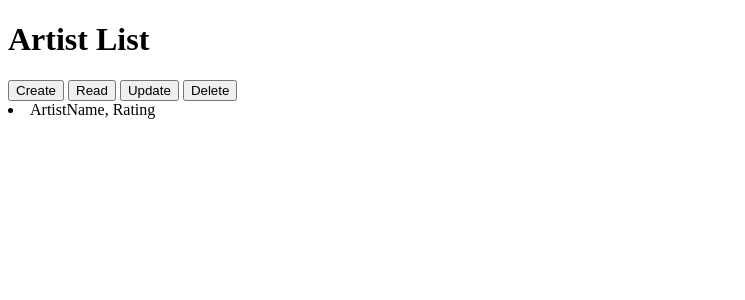
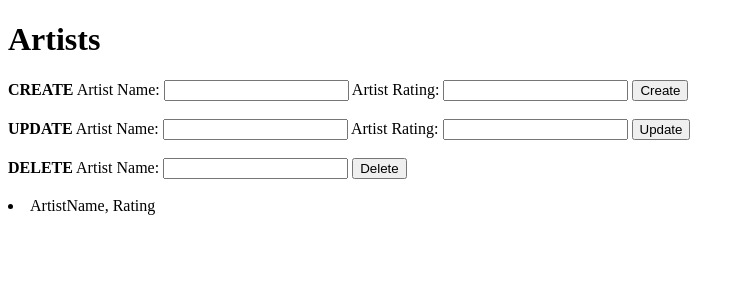
Before and after one commit to btcook2004/databasesS2025, a Flask app: template FlaskFrontEnd/app/templates/artists.html in a window 1280 px wide. Shown: the part 46-346 px from the top of the page, without its empty margins (0-745 px from the left). Run offline with Flask 3, Linux system fonts and the light colour scheme; the template is opened without the code that fills it, so the values that code supplies are empty.

Commit message:
Working Website for Artists

```diff
--- a/FlaskFrontEnd/CRUD/CRUD_Artist.py
+++ b/FlaskFrontEnd/CRUD/CRUD_Artist.py
@@ -13,12 +13,6 @@ def CreateArtist(ArtistName, Rating):
     mycursor.execute("INSERT INTO ARTIST (ArtistName, Rating) VALUES (%s, %s)", (ArtistName, Rating))
     # mydb.commit()
 
-# def ReadArtist():
-#     mycursor.execute("SELECT * FROM ARTIST")
-#     myresult = mycursor.fetchall()
-#     for row in myresult:
-#         print(row)
-#     return myresult
 def ReadArtist():
     with mydb.cursor() as cursor:
         cursor.execute("SELECT * FROM ARTIST")
--- a/FlaskFrontEnd/app/__init__.py
+++ b/FlaskFrontEnd/app/__init__.py
@@ -1,29 +1,57 @@
-from flask import Flask, render_template
+from flask import Flask, redirect, render_template, request
 import CRUD.CRUD_Song as CRUD_Song
 import CRUD.CRUD_Album as CRUD_Album
 import CRUD.CRUD_Artist as CRUD_Artist
 import CRUD.CRUD_Genre as CRUD_Genre
 app = Flask(__name__)
 
+
+
 @app.route('/')
 def index():
    return render_template('index.html')
+
+
 
 @app.route('/songs')
 def songs():
    Songs = CRUD_Song.ReadSong()
    return render_template('songs.html', songs=Songs)
 
+
+
 @app.route('/albums')
 def albums():
    Albums = CRUD_Album.ReadAlbum()
    return render_template('albums.html', albums=Albums)
+
+
 
 @app.route('/artists')
 def artists():
    Artists = CRUD_Artist.ReadArtist()
    return render_template('artists.html', artists=Artists)
 
+@app.route('/create_artist', methods=['POST'])
+def create_artist():
+   ArtistName = request.form['artistName']
+   Rating = request.form['artistRating']
+   CRUD_Artist.CreateArtist(ArtistName, Rating)
+   return redirect('/artists')
+
+@app.route('/update_artist', methods=['POST'])
+def update_artist():
+   ArtistName = request.form['artistName']
+   Rating = request.form['artistRating']
+   CRUD_Artist.UpdateArtist(ArtistName, Rating)
+   return redirect('/artists')
+
+@app.route('/delete_artist', methods=['POST'])
+def delete_artist():
+   ArtistName = request.form['artistName']
+   CRUD_Artist.DeleteArtist(ArtistName)
+   return redirect('/artists')
+
 @app.route('/genres')
 def genres():
    Genres = CRUD_Genre.ReadGenre()
--- a/FlaskFrontEnd/app/templates/artists.html
+++ b/FlaskFrontEnd/app/templates/artists.html
@@ -28,19 +28,41 @@
         <a href="/artists">Artists</a> |
         <a href="/genres">Genres</a>
     </nav>
-    <h1>Artist List</h1>
+    <h1>Artists</h1>
 
-    <button>Create</button>
-    <button>Read</button>
-    <button>Update</button>
-    <button>Delete</button>
+    <form action="/create_artist" method="POST">
+        <strong>CREATE</strong>
+        <label for="artistName">Artist Name:</label>
+        <input type="text" id="artistName" name="artistName" required>
+        <label for="artistRating">Artist Rating:</label>
+        <input type="number" id="artistRating" name="artistRating" required>
+        <button type="submit">Create</button>
+        <br><br>
+    </form>
+
+    <form action="/update_artist" method="POST"">
+        <strong>UPDATE</strong>
+        <label for="artistName"> Artist Name: </label>
+        <input type="text" id="artistName" name="artistName" required>
+        <label for="artistRating"> Artist Rating: </label>
+        <input type="number" id="artistRating" name="artistRating" required>
+        <button type="submit">Update</button>
+        <br><br>
+    </form>
+
+    <form action="/delete_artist" method="POST">
+        <strong>DELETE</strong>
+        <label for="artistName">Artist Name:</label>
+        <input type="text" id="artistName" name="artistName" required>
+        <button type="submit">Delete</button>
+        <br><br>
+    </form>
 
     <list>
         <li>ArtistName, Rating</li>
             {% for artist in artists %}
                  <li>{{artist}}</li>
             {% endfor %}
-
     </list>
 
     <br><br>
```
